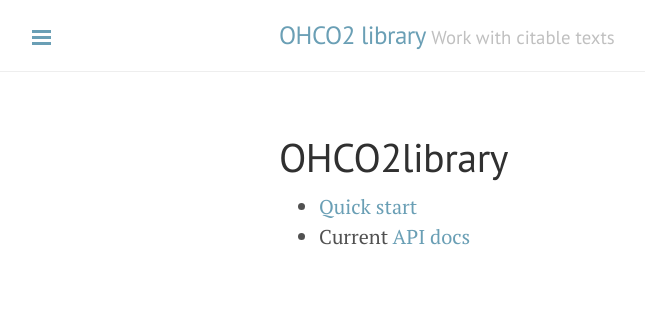
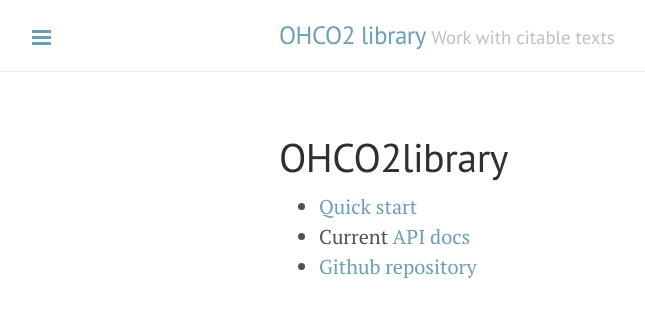
Before and after one commit to cite-architecture/ohco2, a Jekyll site: the page built from docs/index.md, in a window 1280 px wide. Shown: the top 318 px of the page, without its empty margins (1-646 px from the left). Built offline with Jekyll 4.4.1, drawn with Linux system fonts in a browser that asks for light colours.

Commit message:
Link back to repo

```diff
--- a/docs/index.md
+++ b/docs/index.md
@@ -5,3 +5,4 @@ title: OHCO2library
 
 -   [Quick start](quick)
 -   Current [API docs](api/edu/holycross/shot/ohco2/index.html)
+-   [Github repository](https://github.com/cite-architecture/ohco2)
```
